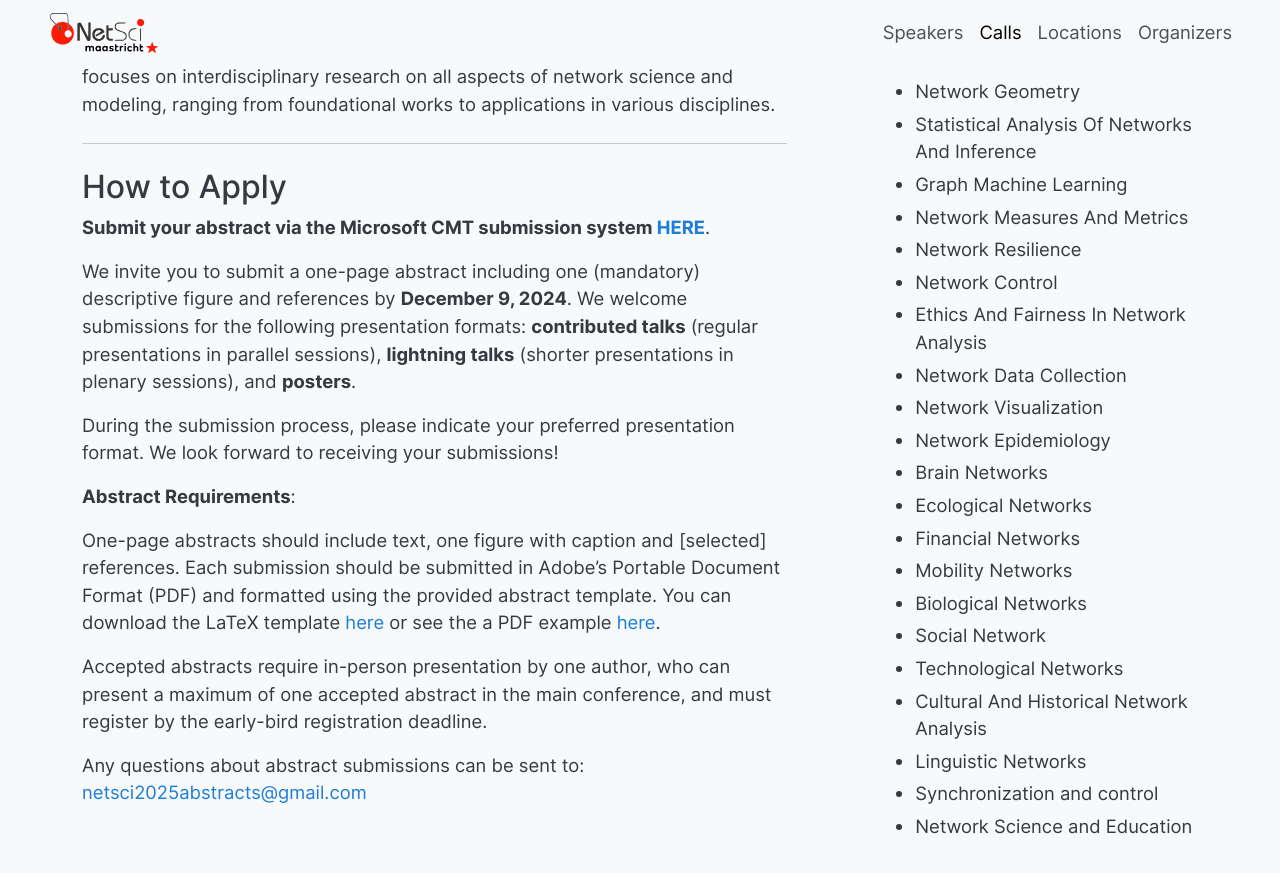
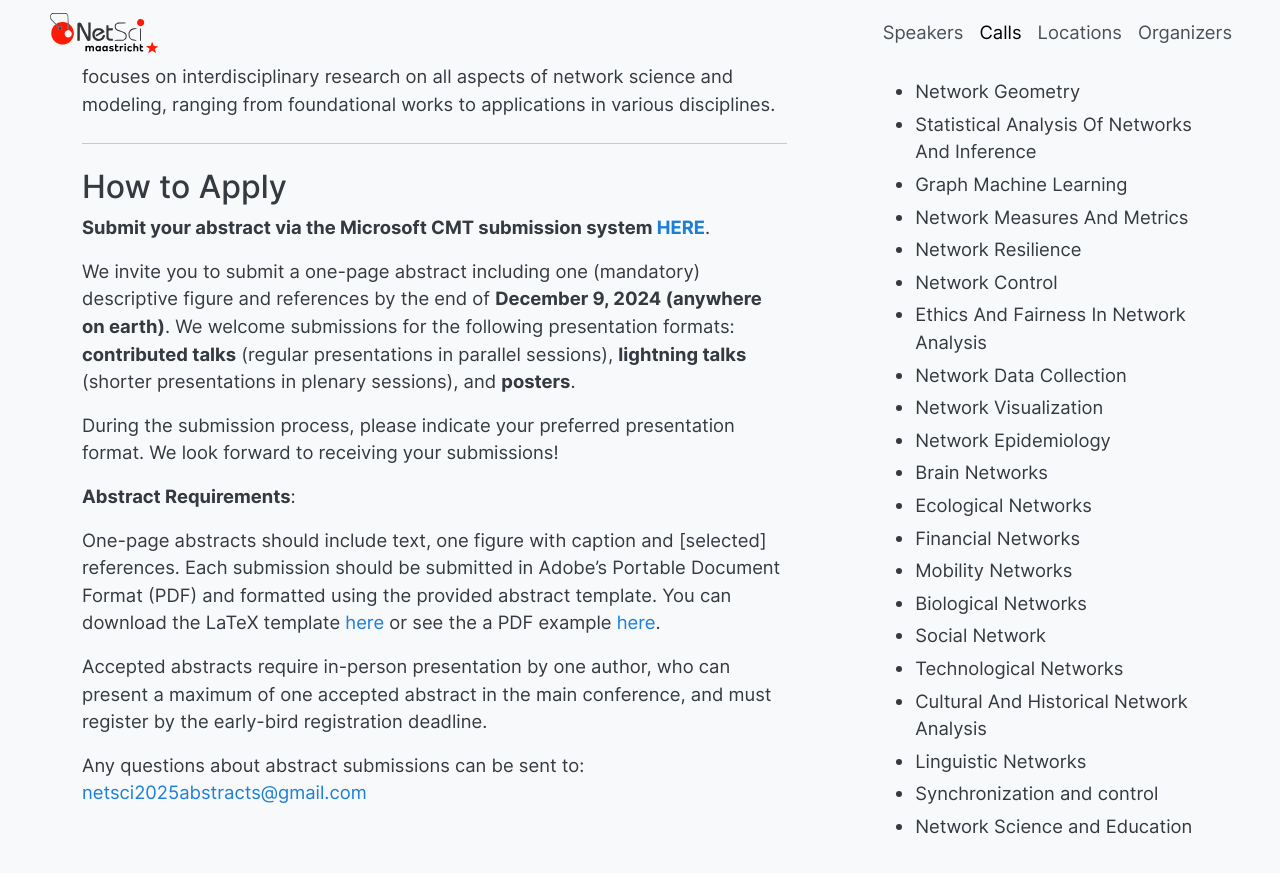
Before and after one commit to NetSci2025/netsci2025.github.io, a Jekyll site: the page built from calls.md, in a window 1280 px wide and 900 px high, scrolled down 448 px. Shown: the top 873 px of the window. Built offline with Jekyll 4.4.1, drawn with Linux system fonts in a browser that asks for light colours; some of the changed text lies outside the part shown.

Commit message:
Update calls.md
add AOE to abstract submission deadline

```diff
--- a/calls.md
+++ b/calls.md
@@ -57,7 +57,7 @@ We are looking forward to seeing the best of your new insights into network scie
 
 **Submit your abstract via the Microsoft CMT submission system [HERE](https://cmt3.research.microsoft.com/NETSCI2025)**.
 
-We invite you to submit a one-page abstract including one (mandatory) descriptive figure and references by **December 9, 2024**.
+We invite you to submit a one-page abstract including one (mandatory) descriptive figure and references by the end of **December 9, 2024 (anywhere on earth)**.
 We welcome submissions for the following presentation formats:
 **contributed talks** (regular presentations in parallel sessions),
 **lightning talks** (shorter presentations in plenary sessions),
@@ -104,7 +104,7 @@ Expected notification of acceptance: 16 December 2024
 
 ## Important dates
 - **Satellite proposal deadline**: 2 December, 2024
-- **Abstract submission deadline**: 9 December, 2024
+- **Abstract submission deadline**: 9 December, 2024 (anywhere on earth)
 - **Abstract notification**: 24 January, 2025
 - **Conference dates**: June 2 to 6, 2025
 
```
